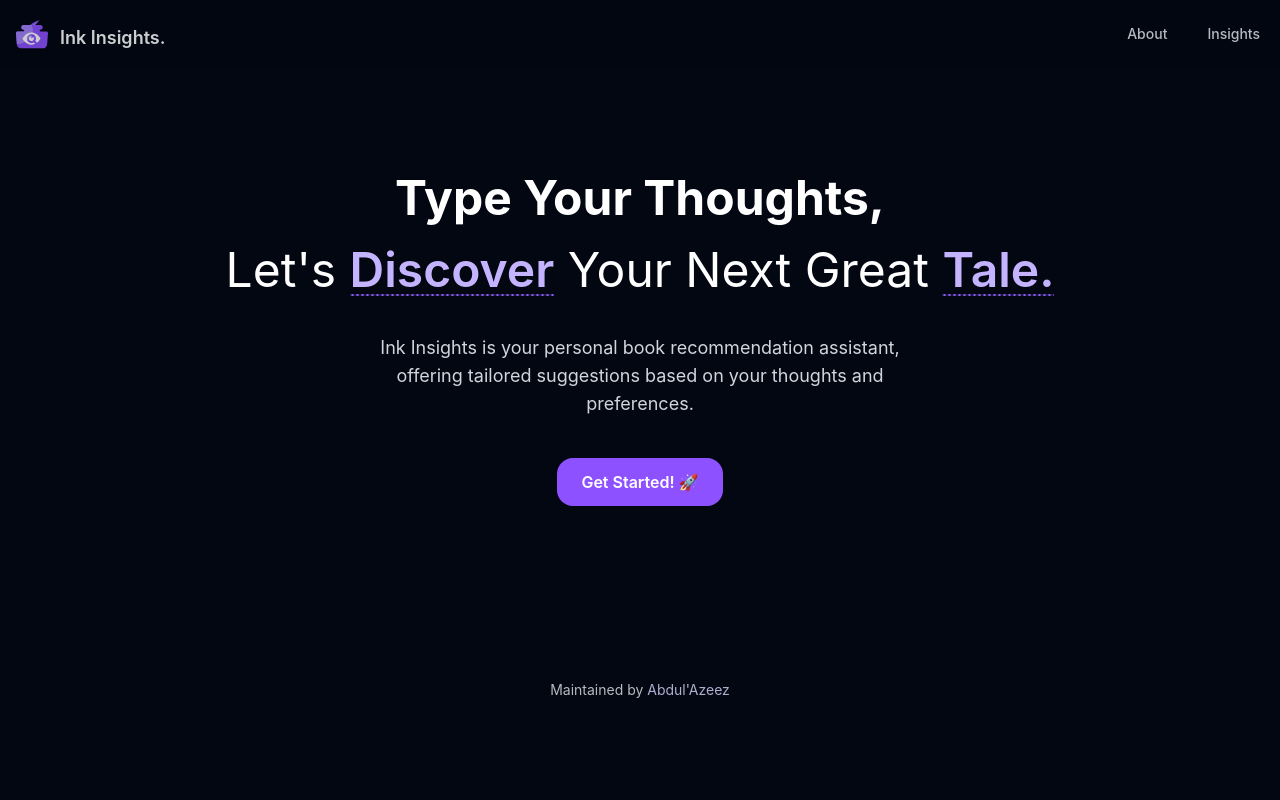
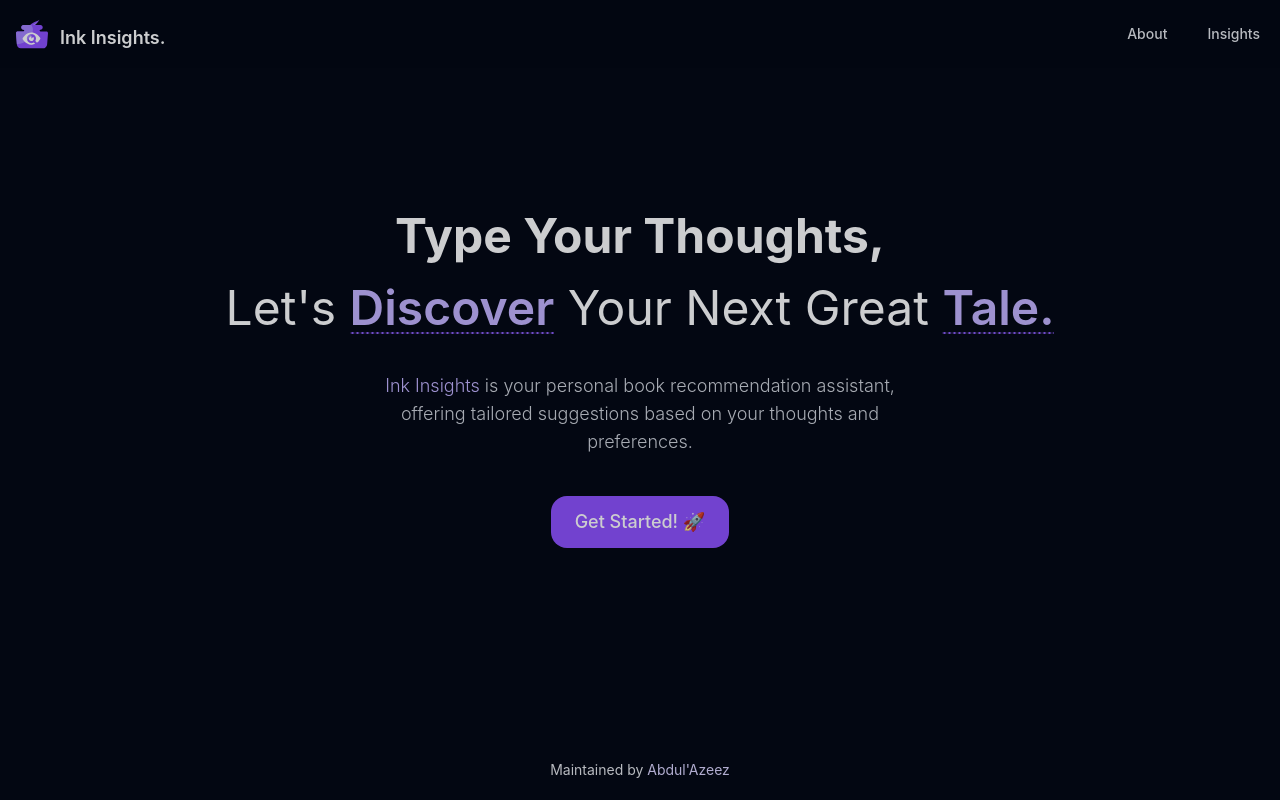
Before and after one commit to I-am-abdulazeez/inkCurate, a Vue app: page / in a window 1280 px wide. Built offline with nearby package versions, Linux system fonts and the light colour scheme; a web font is replaced by a local one.

Commit message:
feat: update HomeView layout and integrate Button component for improved user interaction

```diff
--- a/src/views/HomeView.vue
+++ b/src/views/HomeView.vue
@@ -1,11 +1,12 @@
 <script setup lang="ts">
 import AnimatedText from "@/components/AnimateText.vue";
+import Button from "@/components/ui/Button.vue";
 </script>
 
 <template>
-  <main class="flex justify-center items-center h-[85vh] flex-col">
-    <div class="flex gap-3 flex-col">
-      <h3 class="text-white text-5xl font-bold text-center">
+  <main class="flex justify-center items-center h-[95vh] flex-col podca">
+    <div class="flex gap-3 flex-col px-3 md:px-0">
+      <h3 class="text-white text-3xl md:text-5xl font-bold text-center">
         Type Your Thoughts,
       </h3>
       <div class="flex items-center">
@@ -16,16 +17,16 @@ import AnimatedText from "@/components/AnimateText.vue";
         />
       </div>
     </div>
-    <p class="text-gray-300 text-lg text-center my-10 max-w-xl">
-      <span>Ink Insights</span> is your personal book recommendation assistant,
-      offering tailored suggestions based on your thoughts and preferences.
+    <p
+      class="text-gray-300 text-[13px] font-light sm:text-lg text-center my-10 max-w-md sm:max-w-xl"
+    >
+      <span class="text-violet-300">Ink Insights</span>
+      is your personal book recommendation assistant, offering tailored
+      suggestions based on your thoughts and preferences.
     </p>
 
-    <RouterLink
-      to="/explore"
-      class="bg-violet-500 rounded-2xl font-semibold text-white px-6 py-3 hover:bg-violet-700 transition-colors"
-    >
+    <Button size="lg" color="violet" radius="2xl" to="/test" variant="solid">
       Get Started! 🚀
-    </RouterLink>
+    </Button>
   </main>
 </template>
```
